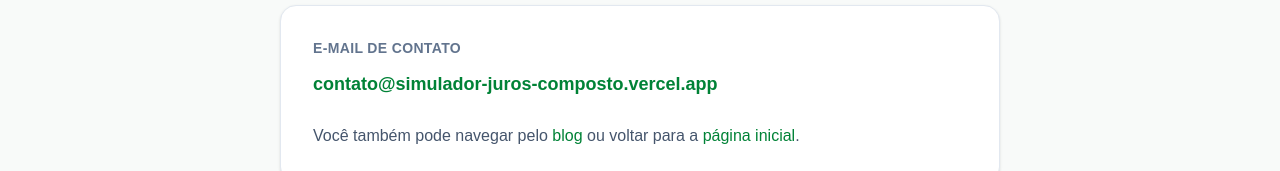
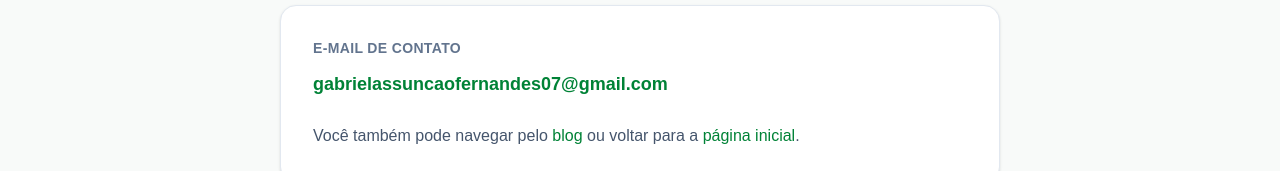
Before and after one commit to Gabrielfernandes7/simulador-juros-composto, a Next.js app: page /contato in a window 1280 px wide. Shown: the part 308-479 px from the top of the page. Built offline with nearby package versions, Linux system fonts and the light colour scheme.

Commit message:
modify email

```diff
--- a/src/app/contato/page.tsx
+++ b/src/app/contato/page.tsx
@@ -27,9 +27,9 @@ export default function ContatoPage() {
           </p>
           <a
             className="mt-3 inline-block text-lg font-semibold text-green-700 hover:underline"
-            href="mailto:contato@simulador-juros-composto.vercel.app"
+            href="mailto:gabrielassuncaofernandes@gmail.com"
           >
-            contato@simulador-juros-composto.vercel.app
+            gabrielassuncaofernandes07@gmail.com
           </a>
 
           <p className="mt-6 leading-7 text-slate-600">
```
